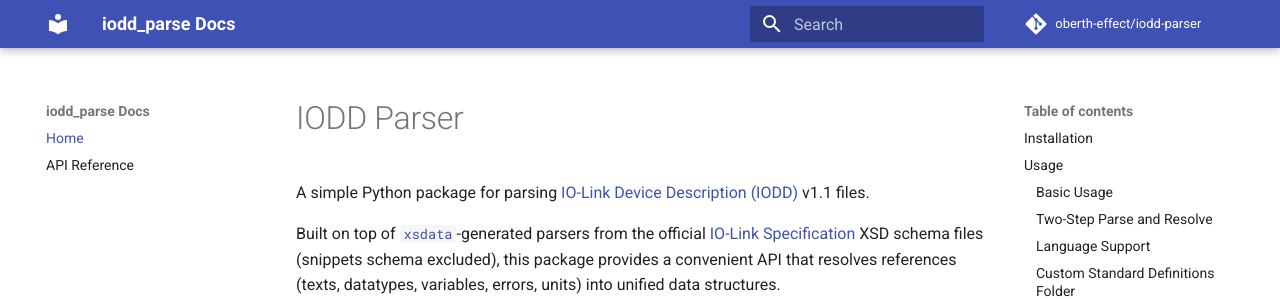
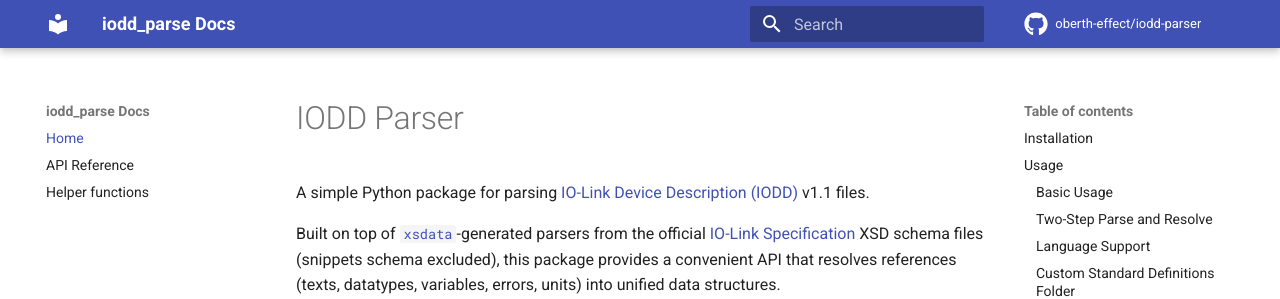
Before and after one commit to oberth-effect/iodd-parser, an MkDocs documentation site: the page built from docs/index.md, in a window 1280 px wide. Shown: the top 299 px of the page. Built offline with MkDocs 1.6.1 and Material for MkDocs 9.7.7, drawn with Linux system fonts in a browser that asks for light colours; comment, search, counter and statistics services are not loaded.

Commit message:
docs: add resolvers.md, change icon to GH

```diff
--- a/mkdocs.yml
+++ b/mkdocs.yml
@@ -1,6 +1,8 @@
 site_name: iodd_parse Docs
 theme:
   name: material
+  icon:
+    repo: fontawesome/brands/github
 
 repo_url: https://github.com/oberth-effect/iodd-parser
 repo_name: oberth-effect/iodd-parser
@@ -13,6 +15,7 @@ markdown_extensions:
 nav:
   - Home: index.md
   - 'API Reference': reference.md
+  - 'Helper functions': resolvers.md
 
 plugins:
   - search
```
Also changed, not shown: docs/resolvers.md (added, +1 -0 lines).
